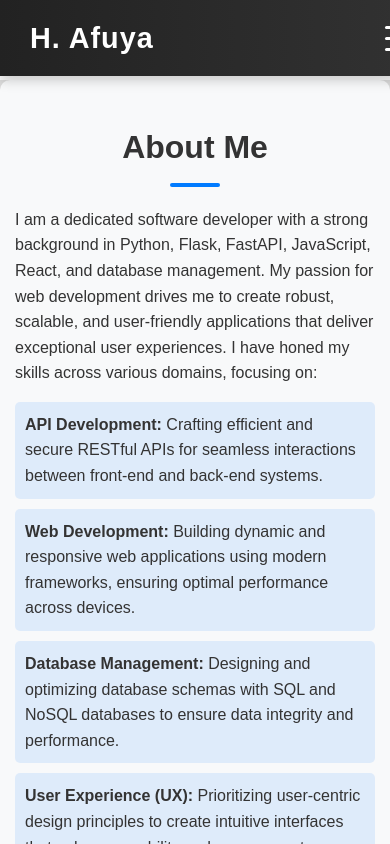
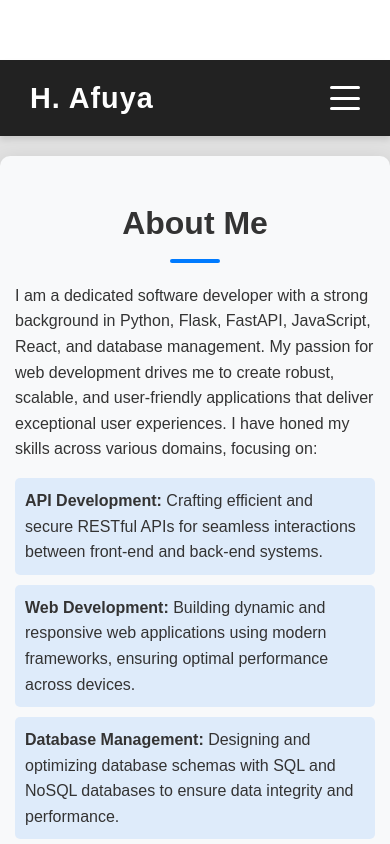
Before and after one commit to Afuyah/dev-portfolio, a React (Create React App) app: page / in a window 390 px wide. Shown: the top 844 px of the page. Built offline with nearby package versions, Linux system fonts and the light colour scheme.

Commit message:
Update Header.css

```diff
--- a/src/components/Header.css
+++ b/src/components/Header.css
@@ -1,14 +1,11 @@
 /* General Header Styling */
 .header {
-  background: linear-gradient(90deg, #222, #333); /* Sleek gradient background */
+  background-color: #222;
   color: white;
   padding: 15px 30px;
-  position: fixed;
-  top: 0;
-  width: 100%;
+  position: relative;
   z-index: 1000;
-  box-shadow: 0 4px 12px rgba(0, 0, 0, 0.2); /* Subtle shadow for depth */
-  transition: background-color 0.3s ease;
+  box-shadow: 0 4px 6px rgba(0, 0, 0, 0.1);
 }
 
 .header-content {
@@ -29,7 +26,7 @@
 }
 
 .header-title:hover {
-  color: #f0c14b; /* Aesthetic hover effect */
+  color: #f0c14b;
 }
 
 /* Hamburger Menu Styling */
@@ -38,48 +35,40 @@
   flex-direction: column;
   justify-content: space-between;
   cursor: pointer;
-  width: 35px;
-  height: 25px;
+  width: 30px;
+  height: 24px;
   transition: all 0.3s ease-in-out;
-  position: relative;
-  z-index: 2000; /* Ensure it stays above the nav */
 }
 
 .bar {
   height: 3px;
   background-color: white;
-  border-radius: 5px;
-  transition: transform 0.4s ease, opacity 0.4s ease, background-color 0.3s ease;
+  border-radius: 2px;
+  transition: transform 0.4s ease, opacity 0.4s ease;
 }
 
 .active:nth-child(1) {
-  transform: rotate(45deg) translate(5px, 5px); /* First bar turns into X */
+  transform: rotate(45deg) translate(7px, 7px);
 }
 
 .active:nth-child(2) {
-  opacity: 0; /* Hide the middle bar */
+  opacity: 0;
 }
 
 .active:nth-child(3) {
-  transform: rotate(-45deg) translate(6px, -6px); /* Third bar turns into X */
-}
-
-/* Improved Hamburger Animation */
-.hamburger:hover .bar {
-  background-color: #f0c14b; /* Color transition on hover */
+  transform: rotate(-45deg) translate(7px, -7px);
 }
 
 /* Navigation Styling */
 .nav {
   display: flex;
   align-items: center;
-  justify-content: center;
 }
 
 .nav ul {
   list-style: none;
   display: flex;
-  gap: 30px;
+  gap: 25px;
   margin: 0;
   padding: 0;
 }
@@ -95,13 +84,12 @@
   padding: 10px 15px;
   font-weight: 500;
   border-radius: 5px;
-  transition: background-color 0.3s ease, color 0.3s ease, box-shadow 0.3s ease;
+  transition: background-color 0.3s ease, color 0.3s ease;
 }
 
 .nav ul li a:hover {
-  background-color: #f0c14b; /* Premium hover effect */
+  background-color: #f0c14b;
   color: #222;
-  box-shadow: 0 4px 12px rgba(240, 193, 75, 0.6); /* Glow effect on hover */
 }
 
 /* Navigation Hover Effect */
@@ -138,7 +126,6 @@
     padding: 20px 0;
     border-top: 1px solid #333;
     box-shadow: 0 8px 16px rgba(0, 0, 0, 0.2);
-    transition: max-height 0.4s ease;
   }
 
   .nav.open {
@@ -162,14 +149,6 @@
   }
 }
 
-/* Sticky Header Shrink Effect */
-.header.scrolled {
-  background-color: #333; /* Darker when scrolling */
-  padding: 10px 30px;
-  box-shadow: 0 4px 20px rgba(0, 0, 0, 0.5);
-  transition: background-color 0.3s ease, padding 0.3s ease, box-shadow 0.3s ease;
-}
-
 /* Smooth Transitions for Menu */
 .nav {
   transition: max-height 0.4s ease;
```
